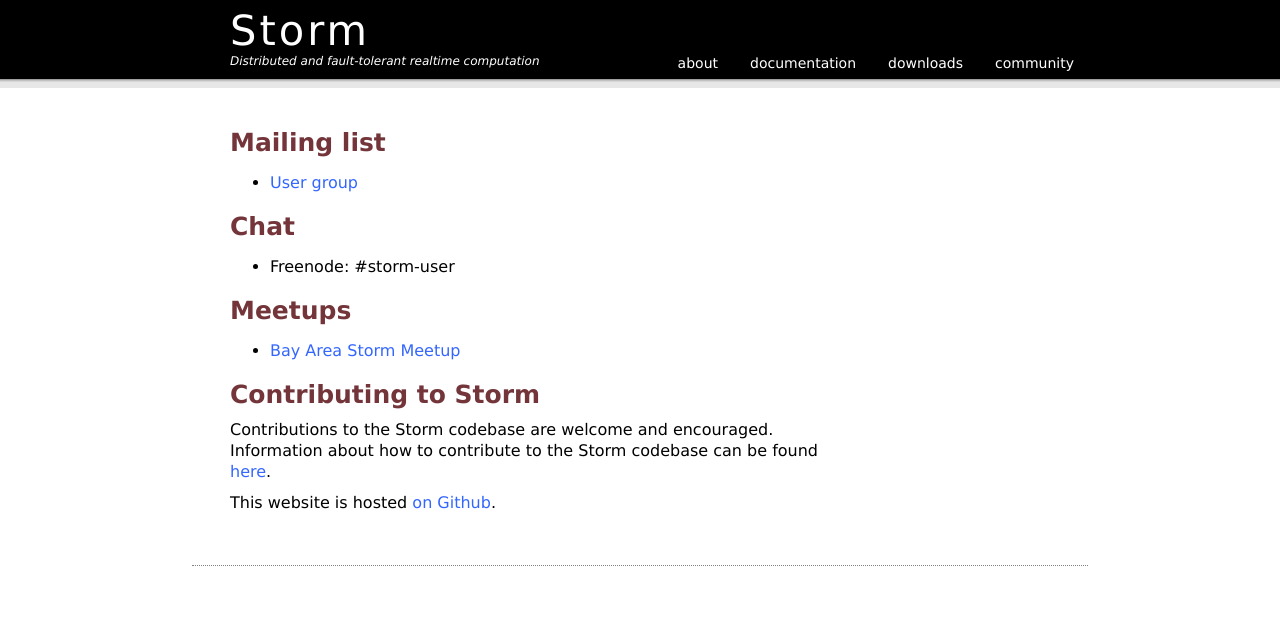
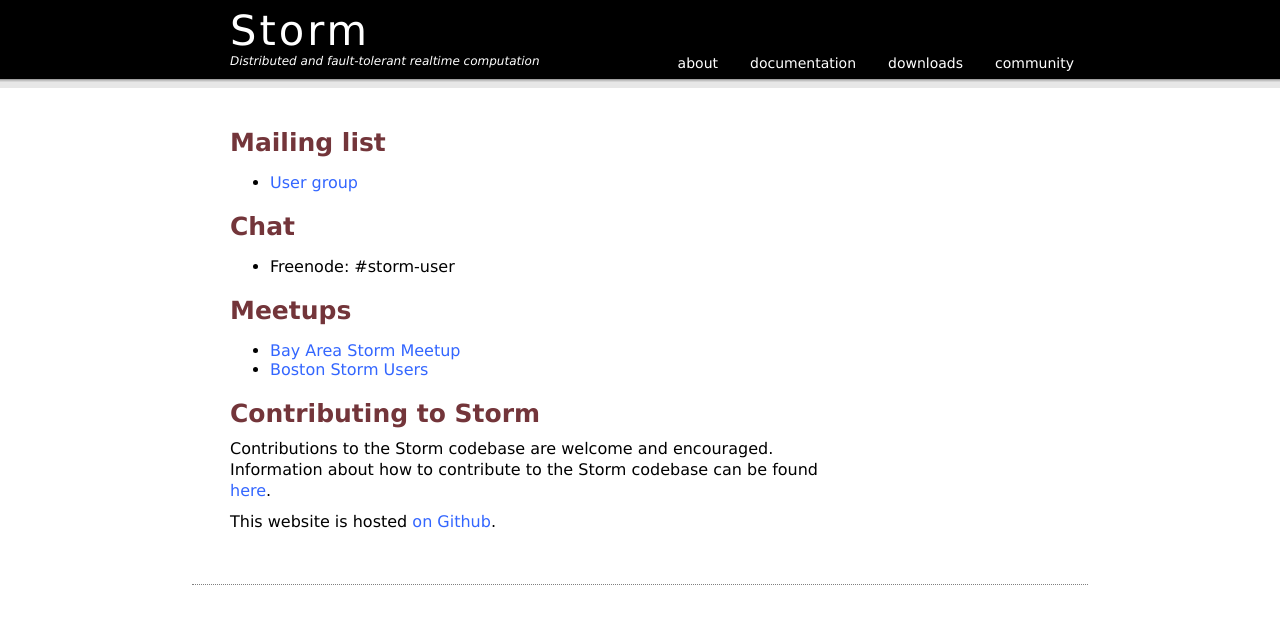
Before and after one commit to nathanmarz/storm-website, a Jekyll site: the page built from community.html, in a window 1280 px wide. Shown: the top 624 px of the page. Built offline with Jekyll 4.4.1, drawn with Linux system fonts in a browser that asks for light colours; Markdown is read by kramdown in place of the engine named in the settings.

Commit message:
add meetup group

```diff
--- a/community.html
+++ b/community.html
@@ -14,6 +14,7 @@ title: Storm community
   <h2>Meetups</h2>
   <ul>
     <li><a href="http://www.meetup.com/Bay-Area-Storm-Users/">Bay Area Storm Meetup</a></li>
+    <li><a href="http://www.meetup.com/Boston-Storm-Users/">Boston Storm Users</a></li>
   </ul>
   <h2>Contributing to Storm</h2>
   <p>Contributions to the Storm codebase are welcome and encouraged. Information about how to contribute to the Storm codebase can be found <a href="https://github.com/nathanmarz/storm/wiki/Contributing-to-Storm">here</a>.</p>
```
